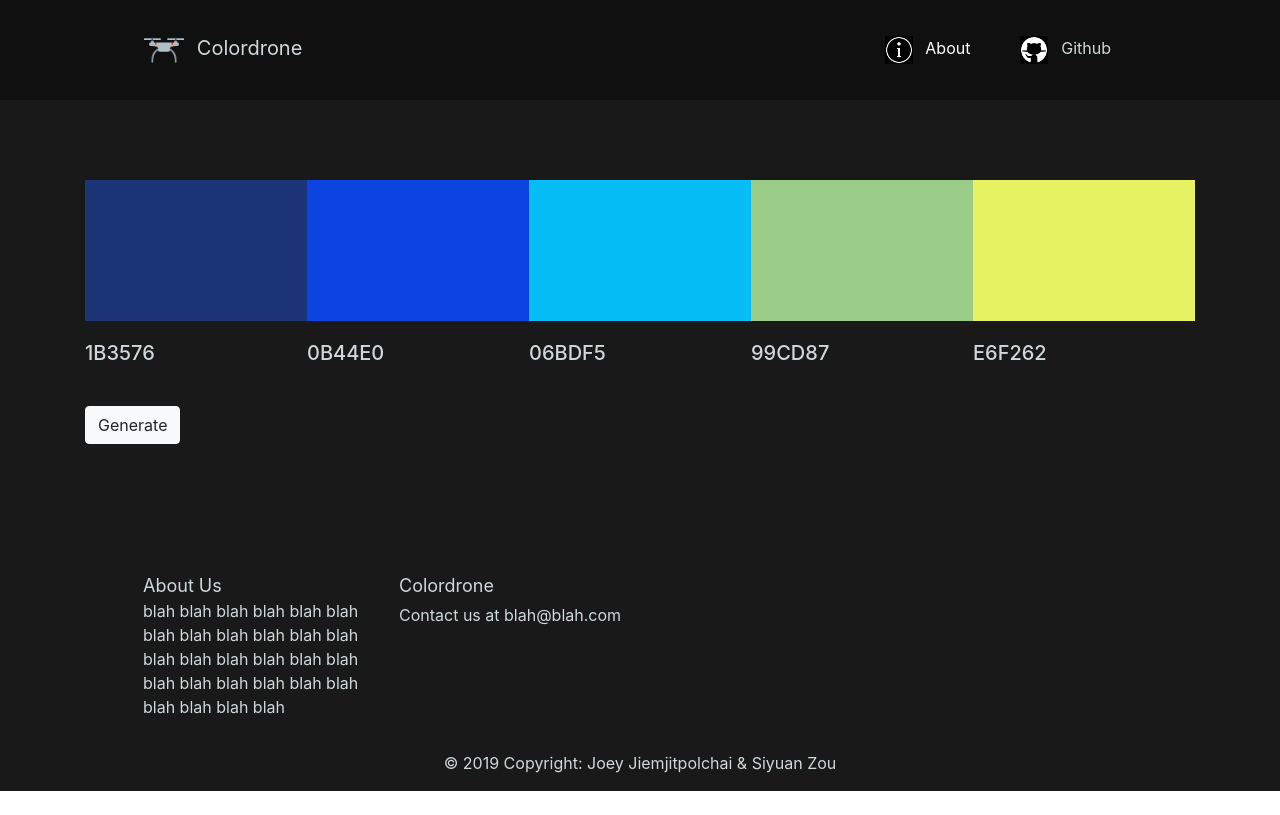
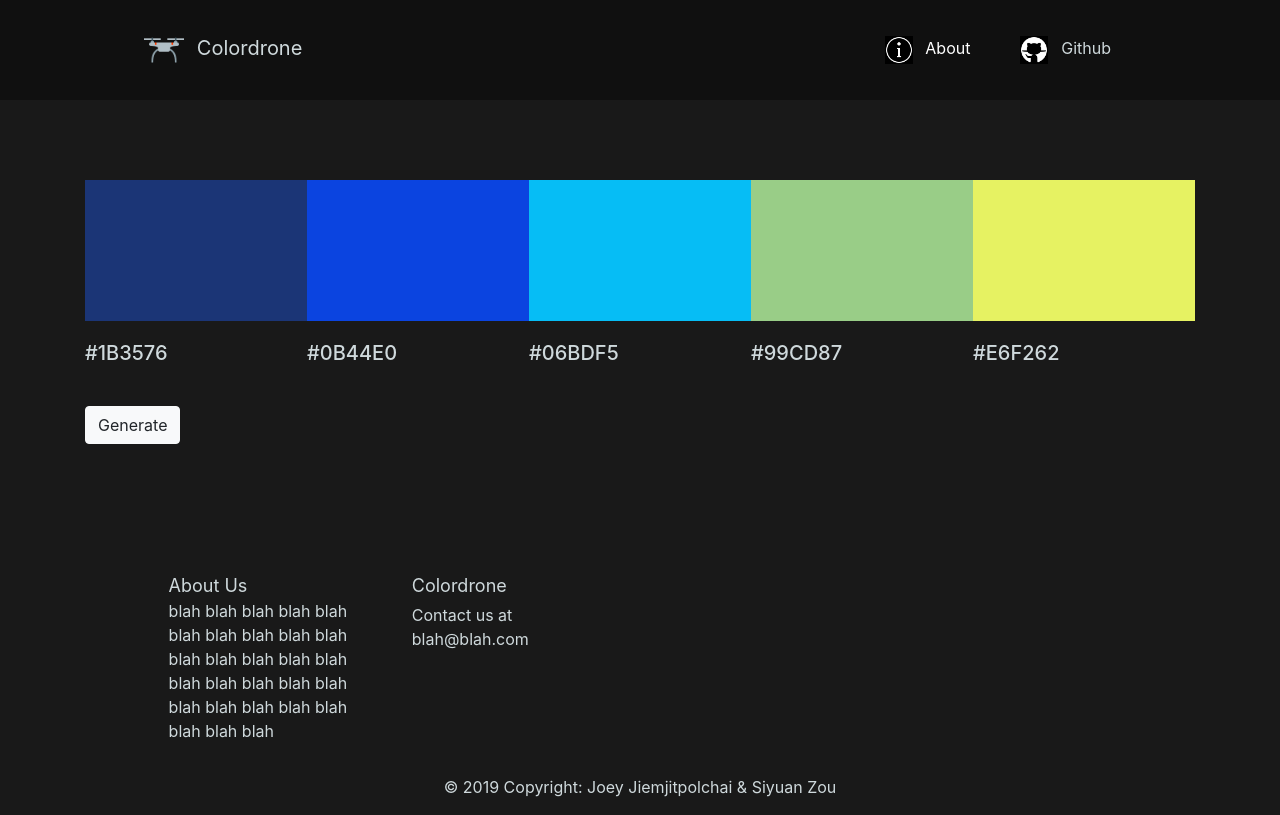
Before and after one commit to Spirors/Color-Drone, an Angular app in the folder app_public/: page / in a window 1280 px wide. Built offline with nearby package versions, Linux system fonts and the light colour scheme.

Commit message:
frontend is working

```diff
--- a/app_public/src/app/components/body/body.component.html
+++ b/app_public/src/app/components/body/body.component.html
@@ -1,26 +1,9 @@
 <div class="container">
   <div id="wrapper">
-    <div class="col-md-15 color_box">
-      <div class="color" style="background-color: #1b3576"></div>
-      <h5>1B3576</h5>
+    <div class="color_box" *ngFor="let hex of colors">
+      <div class="color" [style.backgroundColor] ="hex"></div>
+      <h5>{{ hex }}</h5>
     </div>
-    <div class="col-md-15 color_box">
-      <div class="color" style="background-color: #0B44E0"></div>
-      <h5>0B44E0</h5>
-    </div>
-    <div class="col-md-15 color_box">
-      <div class="color" style="background-color: #06BDF5"></div>
-      <h5>06BDF5</h5>
-    </div>
-    <div class="col-md-15 color_box">
-      <div class="color" style="background-color: #99CD87"></div>
-      <h5>99CD87</h5>
-    </div>
-    <div class="col-md-15 color_box">
-      <div class="color" style="background-color: #E6F262"></div>
-      <h5>E6F262</h5>
-    </div>
-
     <button (click)="onGenerate()" class="btn btn-light">Generate</button>
   </div>
 </div>
--- a/app_public/src/app/components/body/body.component.ts
+++ b/app_public/src/app/components/body/body.component.ts
@@ -7,12 +7,15 @@ import { Component, OnInit } from '@angular/core';
 })
 export class BodyComponent implements OnInit {
 
+  colors:String[];
+
   constructor() { }
 
   ngOnInit() {
+    this.colors = ['#1B3576', '#0B44E0', '#06BDF5', '#99CD87', '#E6F262'];
   }
 
   onGenerate() {
-    alert('Generating Color');
+    this.colors = ['#666563', '#C6553A', '#CEBB73', '#DDD9AE', '#7FA18E'];
   }
 }
--- a/app_public/src/app/components/footer/footer.component.css
+++ b/app_public/src/app/components/footer/footer.component.css
@@ -16,6 +16,6 @@
   font-size: 18px;
 }
 .row {
-  padding-left: 10vw;
-  padding-right: 10vw;
+  padding-left: 12vw;
+  padding-right: 12vw;
 }
--- a/app_public/src/app/components/header/header.component.css
+++ b/app_public/src/app/components/header/header.component.css
@@ -7,7 +7,7 @@
 }
 .navbar .navbar-brand {
   color: #cfd9dc;
-  padding-left: 10vw;
+  margin-left: 10vw;
 }
 .navbar .navbar-nav {
   padding-right: 10vw;
```
